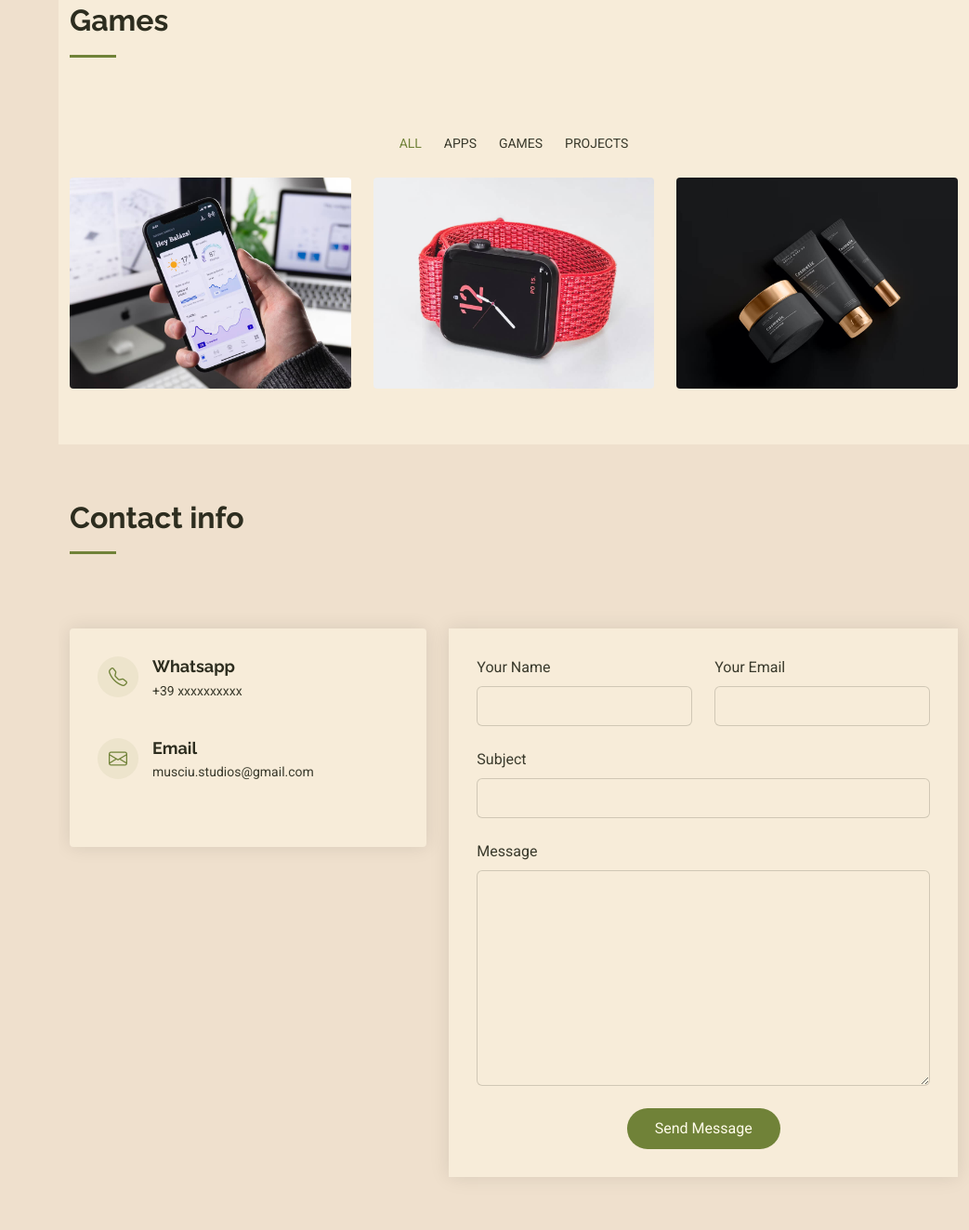
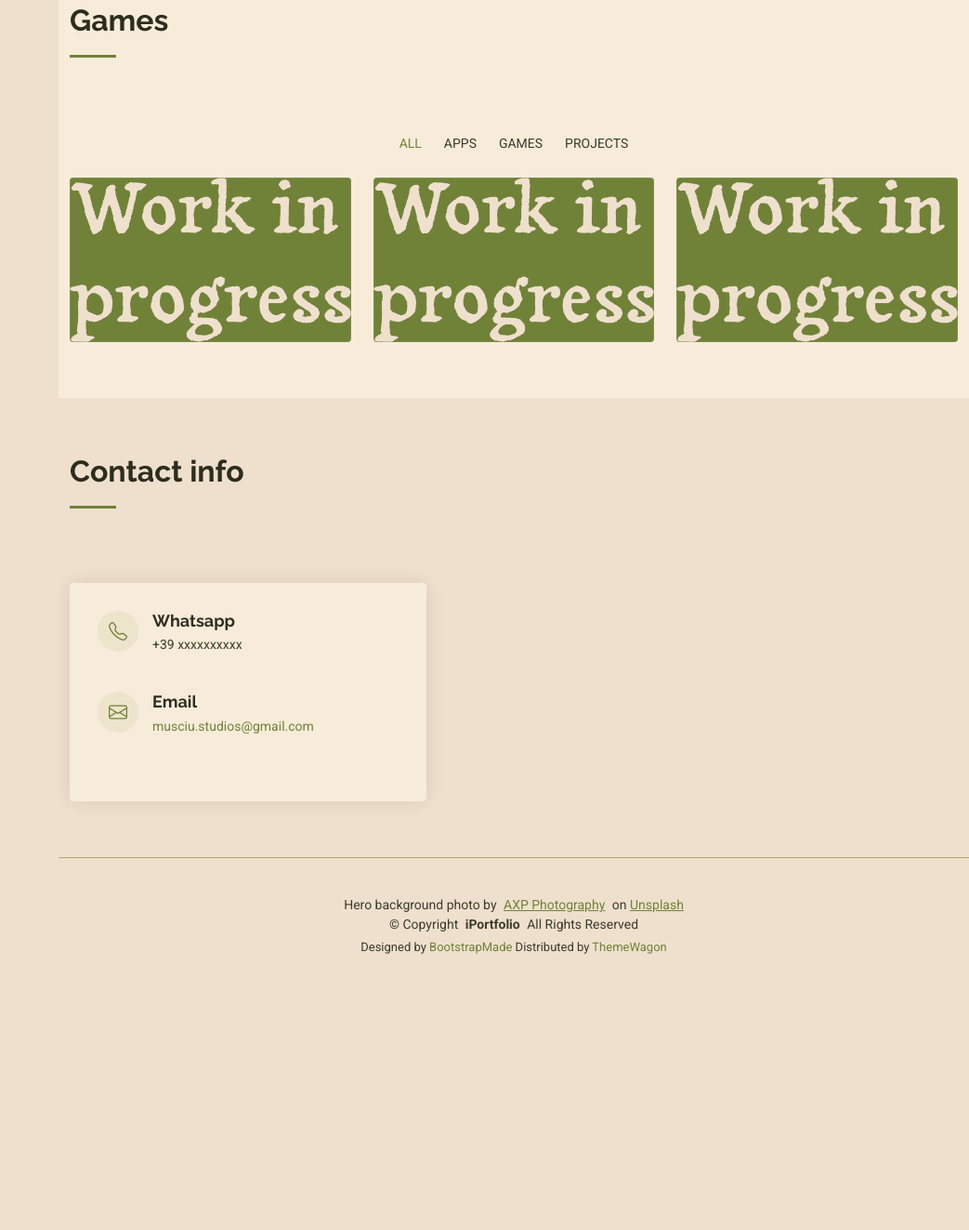
Before and after one commit to Musciu-Studios/musciu-studios.github.io, a plain HTML site: page index.html in a window 1280 px wide. Shown: the part 1299-2622 px from the top of the page at 93% size, without its empty margins (237-1280 px from the left). After the commit the page ends 2368 px from the top, so only its background shows below. Drawn offline with Linux system fonts and the light colour scheme.

Commit message:
new work in progress image, reworks unecessary images and sections from the index

```diff
--- a/index.html
+++ b/index.html
@@ -124,11 +124,11 @@
 
             <div class="col-lg-4 col-md-6 portfolio-item isotope-item filter-app">
               <div class="portfolio-content h-100">
-                <img src="assets/img/portfolio/app-1.jpg" class="img-fluid rounded-1" alt="">
+                <img src="assets/img/portfolio/work_in_progress.png" class="img-fluid rounded-1" alt="">
                 <div class="portfolio-info">
                   <h4>App 1</h4>
                   <p>Lorem ipsum, dolor sit amet consectetur</p>
-                  <a href="assets/img/portfolio/app-1.jpg" title="App 1" data-gallery="portfolio-gallery-app" class="glightbox preview-link"><i class="bi bi-zoom-in"></i></a>
+                  <a href="assets/img/portfolio/work_in_progress.png" title="App 1" data-gallery="portfolio-gallery-app" class="glightbox preview-link"><i class="bi bi-zoom-in"></i></a>
                   <a href="portfolio-details.html" title="More Details" class="details-link"><i class="bi bi-link-45deg"></i></a>
                 </div>
               </div>
@@ -136,11 +136,11 @@
 
             <div class="col-lg-4 col-md-6 portfolio-item isotope-item filter-game">
               <div class="portfolio-content h-100">
-                <img src="assets/img/portfolio/product-1.jpg" class="img-fluid rounded-1" alt="">
+                <img src="assets/img/portfolio/work_in_progress.png" class="img-fluid rounded-1" alt="">
                 <div class="portfolio-info">
                   <h4>Product 1</h4>
                   <p>Lorem ipsum, dolor sit amet consectetur</p>
-                  <a href="assets/img/portfolio/product-1.jpg" title="Product 1" data-gallery="portfolio-gallery-product" class="glightbox preview-link"><i class="bi bi-zoom-in"></i></a>
+                  <a href="assets/img/portfolio/work_in_progress.png" title="Game 1" data-gallery="portfolio-gallery-game" class="glightbox preview-link"><i class="bi bi-zoom-in"></i></a>
                   <a href="portfolio-details.html" title="More Details" class="details-link"><i class="bi bi-link-45deg"></i></a>
                 </div>
               </div>
@@ -148,11 +148,11 @@
 
             <div class="col-lg-4 col-md-6 portfolio-item isotope-item filter-project">
               <div class="portfolio-content h-100">
-                <img src="assets/img/portfolio/branding-1.jpg" class="img-fluid rounded-1" alt="">
+                <img src="assets/img/portfolio/work_in_progress.png" class="img-fluid rounded-1" alt="">
                 <div class="portfolio-info">
                   <h4>Branding 1</h4>
                   <p>Lorem ipsum, dolor sit amet consectetur</p>
-                  <a href="assets/img/portfolio/branding-1.jpg" title="Branding 1" data-gallery="portfolio-gallery-branding" class="glightbox preview-link"><i class="bi bi-zoom-in"></i></a>
+                  <a href="assets/img/portfolio/work_in_progress.png" title="Project 1" data-gallery="portfolio-gallery-project" class="glightbox preview-link"><i class="bi bi-zoom-in"></i></a>
                   <a href="portfolio-details.html" title="More Details" class="details-link"><i class="bi bi-link-45deg"></i></a>
                 </div>
               </div>
@@ -186,46 +186,11 @@
                 <i class="bi bi-envelope flex-shrink-0"></i>
                 <div>
                   <h3>Email</h3>
-                  <p>musciu.studios@gmail.com</p>
+                  <p><a href="mailto:musciu.studios@gmail.com">musciu.studios@gmail.com</a></p>
                 </div>
               </div><!-- End Info Item -->
             </div>
           </div>
-
-          <div class="col-lg-7 rounded-1">
-            <form action="forms/contact.php" method="post" class="php-email-form" data-aos="fade-up" data-aos-delay="200">
-              <div class="row gy-4">
-
-                <div class="col-md-6">
-                  <label for="name-field" class="pb-2">Your Name</label>
-                  <input type="text" name="name" id="name-field" class="form-control rounded" required="">
-                </div>
-
-                <div class="col-md-6">
-                  <label for="email-field" class="pb-2">Your Email</label>
-                  <input type="email" class="form-control rounded" name="email" id="email-field" required="">
-                </div>
-
-                <div class="col-md-12">
-                  <label for="subject-field" class="pb-2">Subject</label>
-                  <input type="text" class="form-control rounded" name="subject" id="subject-field" required="">
-                </div>
-
-                <div class="col-md-12">
-                  <label for="message-field" class="pb-2">Message</label>
-                  <textarea class="form-control rounded" name="message" rows="10" id="message-field" required=""></textarea>
-                </div>
-
-                <div class="col-md-12 text-center">
-                  <div class="loading">Loading</div>
-                  <div class="error-message"></div>
-                  <div class="sent-message">Your message has been sent. Thank you!</div>
-
-                  <button type="submit">Send Message</button>
-                </div>
-              </div>
-            </form>
-          </div><!-- End Contact Form -->
         </div>
       </div>
     </section><!-- /Contact Section -->
```
Also changed, not shown: assets/img/portfolio/app-1.jpg (deleted), assets/img/portfolio/app-2.jpg (deleted), assets/img/portfolio/app-3.jpg (deleted), assets/img/portfolio/books-1.jpg (deleted), assets/img/portfolio/books-2.jpg (deleted), assets/img/portfolio/books-3.jpg (deleted), assets/img/portfolio/branding-1.jpg (deleted), assets/img/portfolio/branding-2.jpg (deleted), assets/img/portfolio/branding-3.jpg (deleted), assets/img/portfolio/product-1.jpg (deleted), assets/img/portfolio/product-2.jpg (deleted), assets/img/portfolio/product-3.jpg (deleted), assets/img/portfolio/work_in_progress.png (added).
